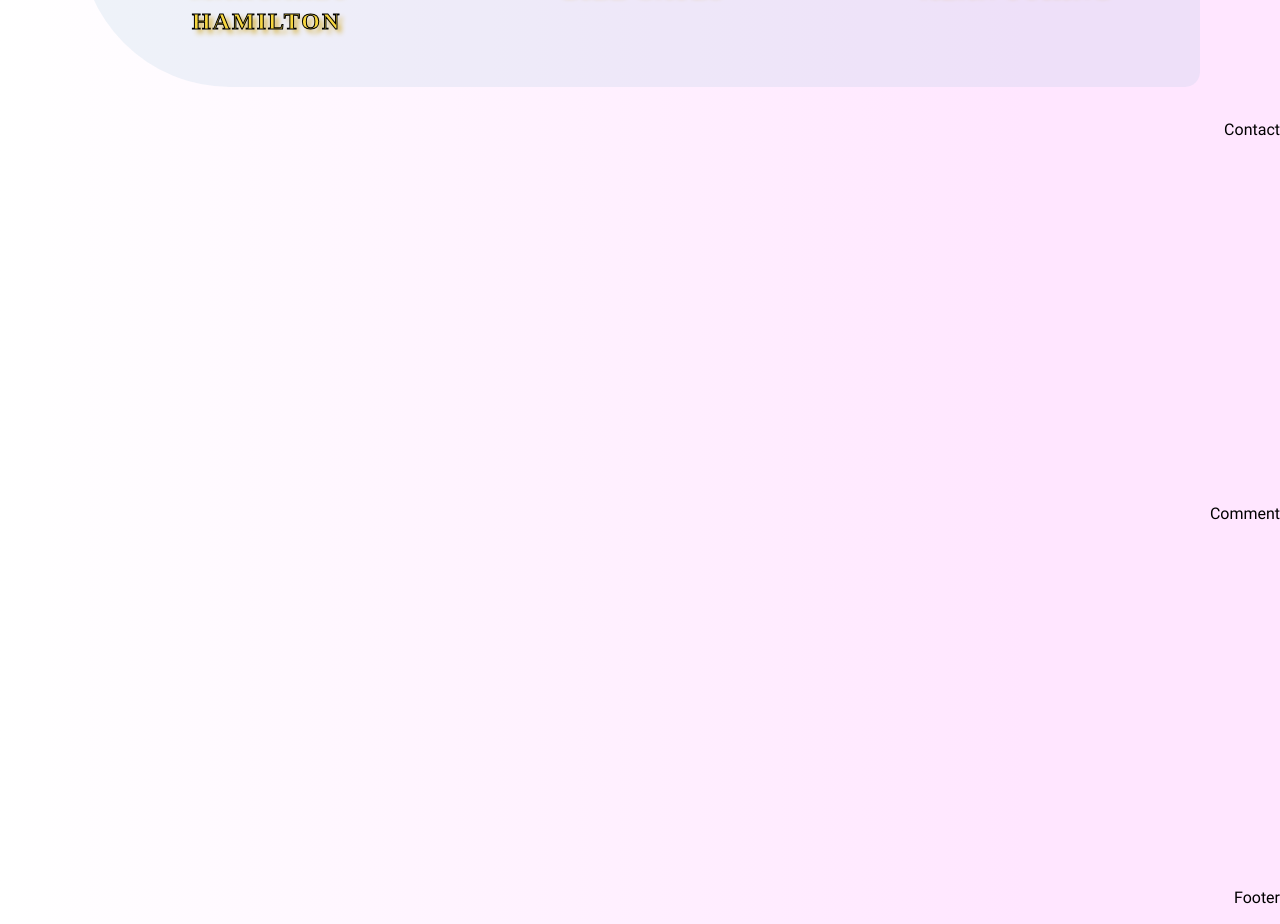
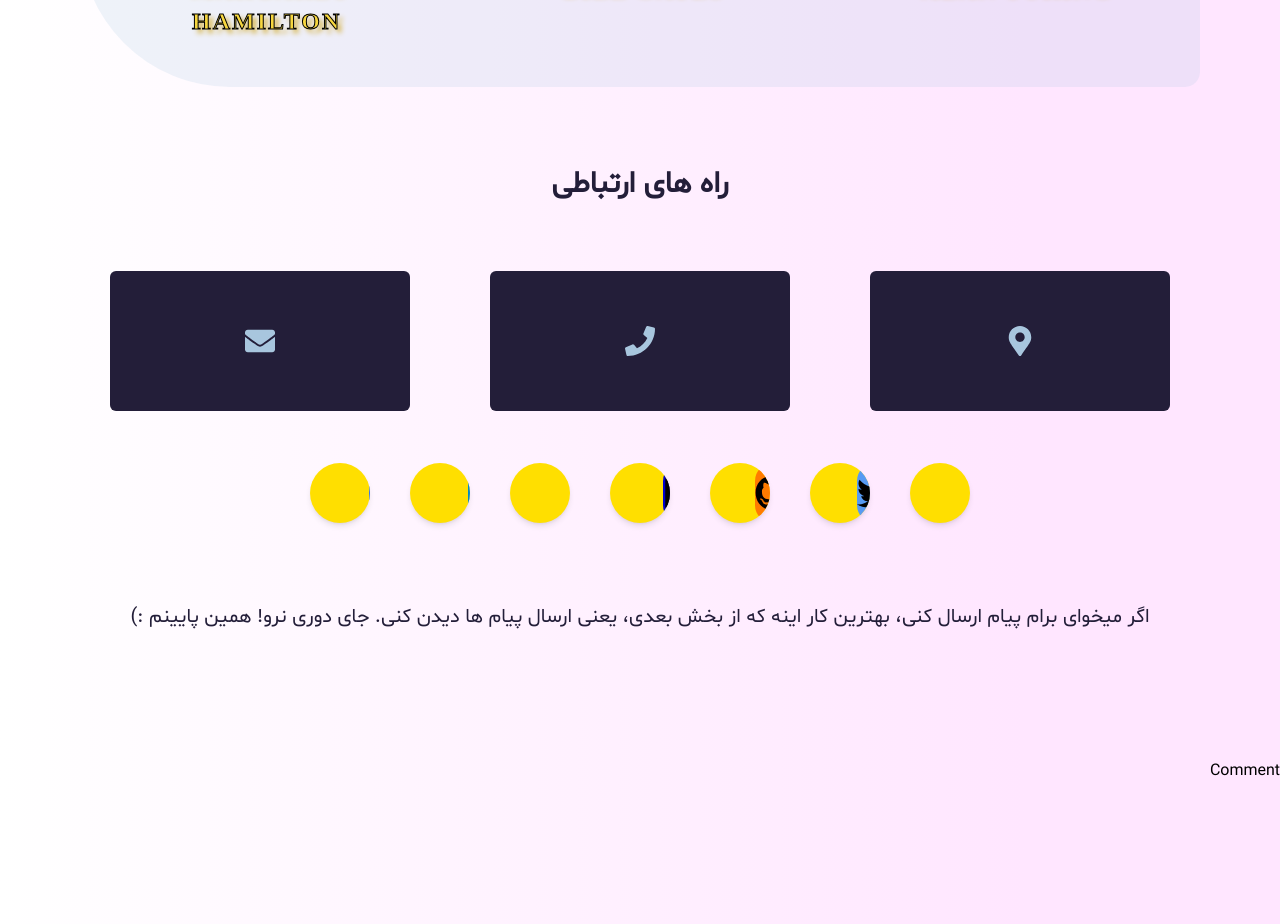
Before and after one commit to MatinT-SA/My-Personal-Website, a Next.js app: page / in a window 1280 px wide. Shown: the part 3224-4148 px from the top of the page. Built offline with nearby package versions, Linux system fonts and the light colour scheme.

Commit message:
enhancing styles and decomposing our Contact component

```diff
--- /dev/null
+++ b/app/components/contact/ContactCard.js
@@ -0,0 +1,37 @@
+import { motion } from "framer-motion";
+
+export default function ContactCard({ icon: Icon, title, value, href }) {
+  const isLink = href && href !== "#";
+
+  return (
+    <motion.div
+      className="relative flex flex-1 max-w-[300px] h-[140px] bg-purple-primary justify-center items-center cursor-pointer m-5 rounded-md text-white overflow-hidden group"
+      initial={{ opacity: 0, y: -50 }}
+      whileInView={{ opacity: 1, y: 0 }}
+      viewport={{ once: true, amount: 0.5 }}
+      transition={{ duration: 0.5 }}
+    >
+      <div className="absolute text-3xl text-blue-light transition-all duration-300 group-hover:scale-[4] group-hover:opacity-0">
+        <Icon />
+      </div>
+      <div className="card-content absolute inset-0 flex flex-col justify-center items-center text-center opacity-0 group-hover:opacity-100 transition-opacity duration-300">
+        <h3 className="text-2xl text-blue-light font-bold mb-2 translate-y-[-25px] group-hover:translate-y-0 transition-transform duration-300">
+          {title}
+        </h3>
+        <span className="text-yellow-primary text-xl font-medium translate-y-[10px] group-hover:translate-y-0 transition-transform duration-300">
+          {value}
+        </span>
+      </div>
+      {isLink && (
+        <a
+          href={href}
+          className="absolute inset-0"
+          target="_blank"
+          rel="noopener"
+        >
+          <span className="sr-only">{title}</span>
+        </a>
+      )}
+    </motion.div>
+  );
+}
--- /dev/null
+++ b/app/components/contact/SocialButton.js
@@ -0,0 +1,41 @@
+import { motion } from "framer-motion";
+
+export default function SocialButton({
+  icon: Icon,
+  name,
+  color,
+  href,
+  isEven,
+}) {
+  return (
+    <motion.a
+      href={href}
+      target="_blank"
+      rel="noopener"
+      className="relative flex justify-center items-center h-[60px] w-[60px] mx-5 overflow-hidden bg-yellow-primary rounded-full shadow-md cursor-pointer transition-all duration-300 ease-out group"
+      initial={{ opacity: 0, y: isEven ? 20 : -20 }}
+      whileInView={{ opacity: 1, y: 0 }}
+      viewport={{ once: true, amount: 0.5 }}
+      transition={{ duration: 0.4 }}
+      whileHover={{ width: "200px" }}
+      aria-label={name}
+    >
+      <div
+        className="flex justify-center items-center h-[60px] w-[60px] rounded-full transition-all duration-300 ease-out group-hover:text-white"
+        style={{
+          transition: "all 0.3s ease-out",
+          boxSizing: "border-box",
+          backgroundColor: color,
+        }}
+      >
+        <Icon className="text-4xl" />
+      </div>
+      <span
+        className="text-xl font-medium ml-2 opacity-0 transition-opacity duration-300 group-hover:opacity-100 group-hover:ml-5"
+        style={{ color: color }}
+      >
+        {name}
+      </span>
+    </motion.a>
+  );
+}
--- a/app/sections/Contact.js
+++ b/app/sections/Contact.js
@@ -1,9 +1,128 @@
-import React from "react";
+"use client";
+
+import { motion } from "framer-motion";
+import {
+  FaEnvelope,
+  FaPhone,
+  FaMapMarkerAlt,
+  FaInstagram,
+  FaTwitter,
+  FaGithub,
+  FaLinkedin,
+  FaWhatsapp,
+  FaTelegramPlane,
+  FaFacebookF,
+} from "react-icons/fa";
+import ContactCard from "../components/contact/ContactCard";
+import SocialButton from "../components/contact/SocialButton";
+
+const CONTACT_INFO = [
+  {
+    icon: FaMapMarkerAlt,
+    title: "محل اقامت",
+    value: "ایران، کرج",
+    href: "#",
+  },
+  {
+    icon: FaPhone,
+    title: "شماره تلفن",
+    value: "+98-9334363774",
+    href: "tel:+98-9334363774",
+  },
+  {
+    icon: FaEnvelope,
+    title: "ایمیل",
+    value: "matin.taherzadeh.mmtsa@gmail.com",
+    href: "mailto:matin.taherzadeh.mmtsa@gmail.com",
+  },
+];
+
+const SOCIAL_LINKS = [
+  {
+    name: "Instagram",
+    icon: FaInstagram,
+    color: "rgb(255, 0, 191)",
+    href: "https://www.instagram.com/matin_taherzadeh_sa/",
+  },
+  {
+    name: "Twitter",
+    icon: FaTwitter,
+    color: "rgb(86, 154, 243)",
+    href: "https://twitter.com/MatinT_SA",
+  },
+  {
+    name: "Github",
+    icon: FaGithub,
+    color: "rgb(255, 123, 0)",
+    href: "https://github.com/MatinT-SA",
+  },
+  {
+    name: "LinkedIn",
+    icon: FaLinkedin,
+    color: "rgb(0, 0, 204)",
+    href: "https://www.linkedin.com/in/matin-taherzadeh-sa",
+  },
+  {
+    name: "WhatsApp",
+    icon: FaWhatsapp,
+    color: "rgb(37, 211, 102)",
+    href: "https://api.whatsapp.com/send?phone=989334363774&text=hi%20Matin.%20how%20are%20you%3F",
+  },
+  {
+    name: "Telegram",
+    icon: FaTelegramPlane,
+    color: "#0088cc",
+    href: "https://t.me/Matin_T_1999",
+  },
+  {
+    name: "Facebook",
+    icon: FaFacebookF,
+    color: "#316ff6",
+    href: "https://www.facebook.com/MatinTaherzadehShA/",
+  },
+];
+
+// Reusable card for the top section
+
+// Reusable component for the social media buttons
 
 export default function Contact() {
   return (
-    <section id="contact" className="h-96 scroll-mt-20">
-      Contact
+    <section id="contact" className="py-12 my-8 scroll-mt-20">
+      <div className="container mx-auto px-4">
+        <motion.h2
+          className="main-titles text-center text-3xl font-bold mb-12 text-purple-primary"
+          initial={{ opacity: 0, y: 50 }}
+          whileInView={{ opacity: 1, y: 0 }}
+          viewport={{ once: true }}
+          transition={{ duration: 0.5, delay: 0.2 }}
+        >
+          راه های ارتباطی
+        </motion.h2>
+
+        <div className="flex justify-center flex-wrap gap-y-12 gap-x-10">
+          {CONTACT_INFO.map((item, index) => (
+            <ContactCard key={index} {...item} />
+          ))}
+        </div>
+
+        <div className="flex justify-center flex-wrap gap-y-4 my-8">
+          {SOCIAL_LINKS.map((link, index) => (
+            <SocialButton key={index} {...link} isEven={index % 2 === 1} />
+          ))}
+        </div>
+
+        <motion.p
+          className="text-center text-xl font-medium mx-auto mt-20 mb-12 max-w-[83%] text-purple-primary"
+          initial={{ opacity: 0, y: -20 }}
+          whileInView={{ opacity: 1, y: 0 }}
+          viewport={{ once: true, amount: 0.5 }}
+          transition={{ duration: 0.35, delay: 0.3 }}
+        >
+          اگر میخوای برام پیام ارسال کنی، بهترین کار اینه که از بخش بعدی، یعنی
+          ارسال پیام ها دیدن کنی. جای دوری نرو! همین پایینم :)
+        </motion.p>
+      </div>
     </section>
   );
 }
```
